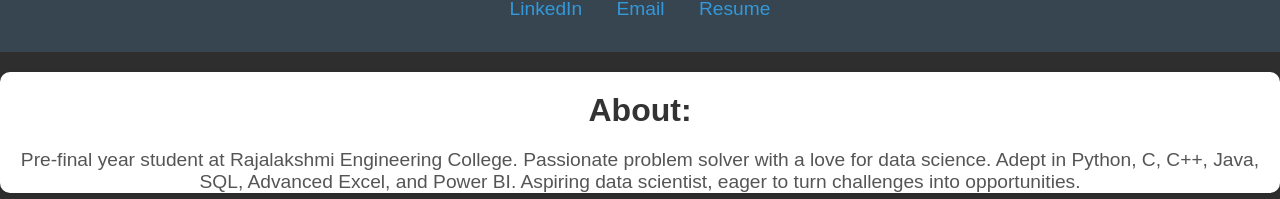
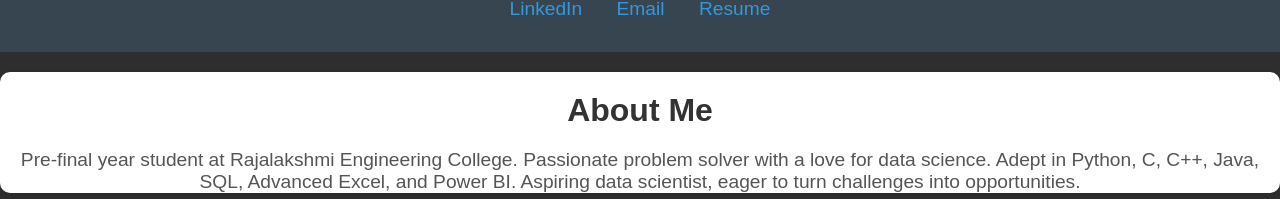
Before and after one commit to pranitha-s/pranitha-s.github.io, a plain HTML site: page index.html in a window 1280 px wide. Shown: the part 123-322 px from the top of the page. Drawn offline with Linux system fonts and the light colour scheme.

Commit message:
Update index.html

```diff
--- a/index.html
+++ b/index.html
@@ -19,7 +19,7 @@
 
     <section class="about">
         <div class="about-content">
-            <h2>About:</h2>
+            <h2>About Me</h2>
             <p>
                 Pre-final year student at Rajalakshmi Engineering College. Passionate problem solver with a love for data science.
                 Adept in Python, C, C++, Java, SQL, Advanced Excel, and Power BI. Aspiring data scientist, eager to turn challenges into opportunities.
```
